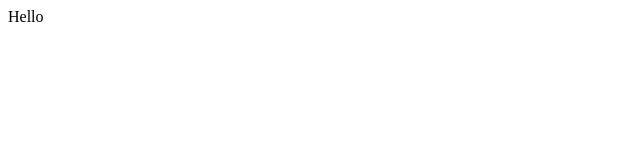
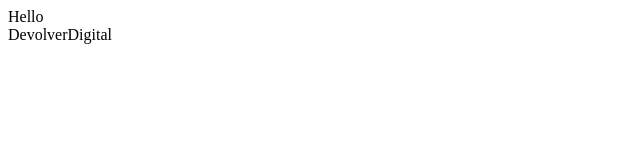
Before and after one commit to HbrahimOzdemir/Githubtest, a plain HTML site: page index.html in a window 1280 px wide. Shown: the whole page, without its empty margins (0-640 px from the left). Drawn offline with Linux system fonts and the light colour scheme.

Commit message:
Added Index.html
Some description

```diff
--- a/index.html
+++ b/index.html
@@ -1 +1,2 @@
 <div>Hello</div>
+<div>DevolverDigital</div>
```
Also changed, not shown: 1 other file.
